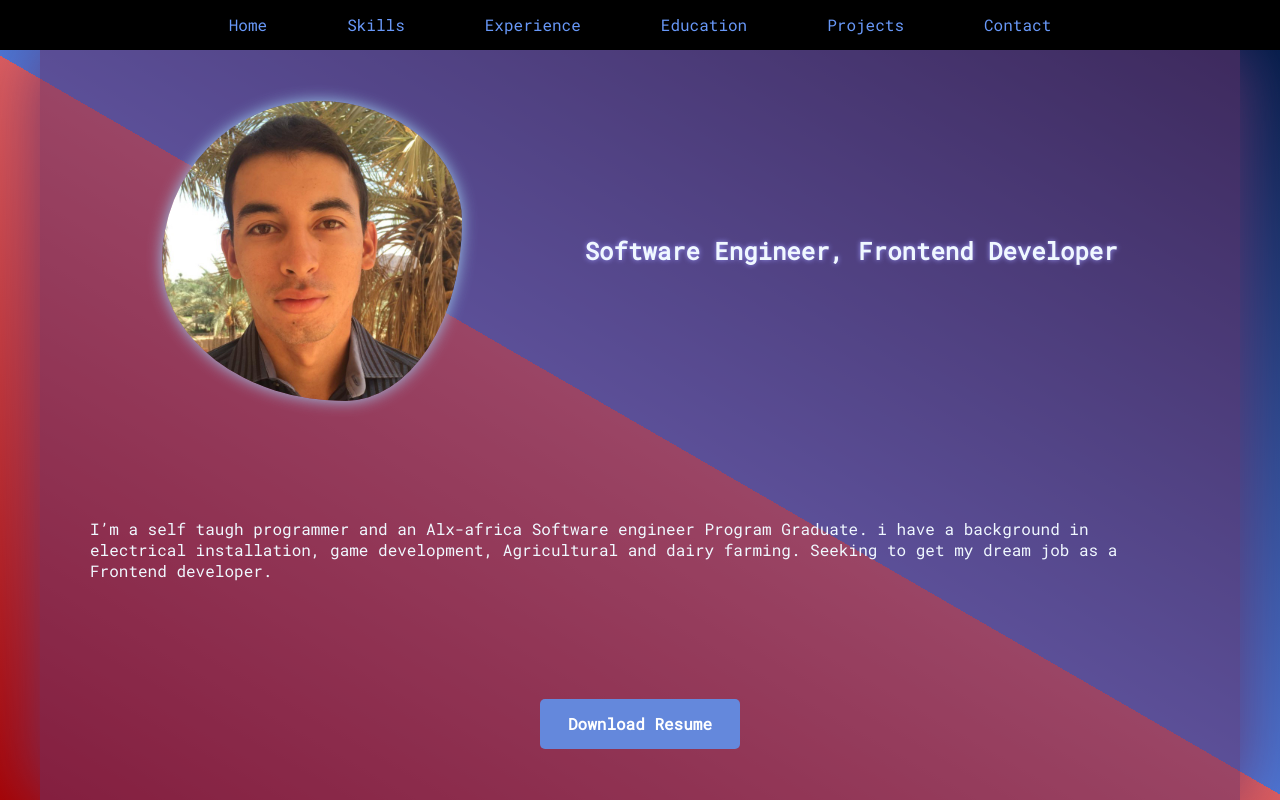
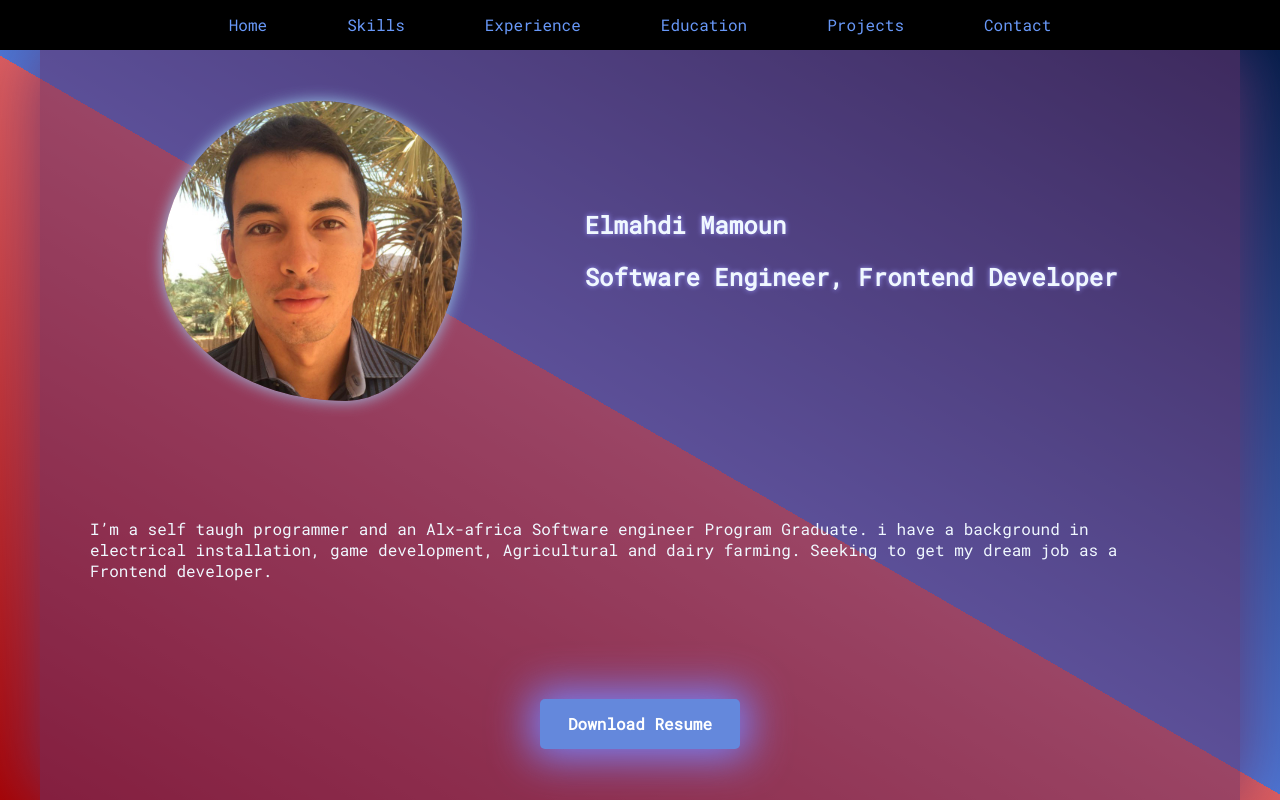
Before and after one commit to Elmahdi1962/portfolio, a React (Create React App) app: page / in a window 1280 px wide. Built offline with nearby package versions, Linux system fonts and the light colour scheme.

Commit message:
update how section

```diff
--- a/src/components/home/Home.tsx
+++ b/src/components/home/Home.tsx
@@ -7,7 +7,10 @@ export default function Home(props: HomeProps) {
     <section id="home" className="home-container">
       <div className="home-wrapper">
         <img src="images/mypic.jpg" alt="my picture" id="profile-picture" />
-        <h1>Software Engineer, Frontend Developer</h1>
+        <div id="info-headers">
+          <h1>Elmahdi Mamoun</h1>
+          <h2>Software Engineer, Frontend Developer</h2>
+        </div>
         <p>
           I’m a self taugh programmer and an Alx-africa Software engineer
           Program Graduate. i have a background in electrical installation, game
--- a/src/components/home/home.css
+++ b/src/components/home/home.css
@@ -24,38 +24,46 @@
 
 #profile-picture {
     width: 300px;
-    border-radius: 61% 39% 60% 40% / 38% 55% 45% 62% ;
+    border-radius: 61% 39% 60% 40% / 38% 55% 45% 62%;
     box-shadow: 0 0 15px #9ecaed;
     animation-name: profile;
     animation-delay: 0ms;
-    animation-timing-function: cubic-bezier(1,1,1,1);
+    animation-timing-function: cubic-bezier(1, 1, 1, 1);
     animation-duration: 4s;
     animation-iteration-count: infinite;
 }
 
+#info-headers>* {
+    width: 100%;
+    color: aliceblue;
+    word-wrap: break-word;
+    word-break: break-word;
+    text-align: left;
+    text-shadow: 0 0 5px #9893f4;
+}
+
+@media screen and (width<750px) {
+    #info-headers>* {
+        text-align: center;
+    }
+}
+
 @keyframes profile {
     0% {
-        border-radius:  61% 39% 60% 40% / 38% 55% 45% 62% ;
+        border-radius: 61% 39% 60% 40% / 38% 55% 45% 62%;
     }
 
     30% {
-        border-radius:  50% 50% 42% 58% / 51% 42% 58% 49% ;
+        border-radius: 50% 50% 42% 58% / 51% 42% 58% 49%;
     }
 
     60% {
-        border-radius: 59% 41% 29% 71% / 62% 34% 66% 38%  ;
+        border-radius: 59% 41% 29% 71% / 62% 34% 66% 38%;
     }
+
     100% {
-        border-radius: 61% 39% 60% 40% / 38% 55% 45% 62%  ;
+        border-radius: 61% 39% 60% 40% / 38% 55% 45% 62%;
     }
-}
-
-.home-wrapper h1 {
-    color: aliceblue;
-    word-wrap: break-word;
-    word-break: break-word;
-    text-align: center;
-    text-shadow: 0 0 5px #9893f4;
 }
 
 .home-wrapper p {
@@ -76,6 +84,23 @@
     color: white;
     font-size: 14;
     font-weight: bold;
+    --glow-clr: rgb(122, 128, 246);
+    box-shadow: 0px 0px 40px 8px var(--glow-clr);
+    animation: btn-glow 3s infinite;
+}
+
+@keyframes btn-glow {
+    0% {
+        box-shadow: 0px 0px 40px 8px var(--glow-clr);
+    }
+
+    50% {
+        box-shadow: 0px 0px 40px 20px var(--glow-clr);
+    }
+
+    100% {
+        box-shadow: 0px 0px 40px 8px var(--glow-clr);
+    }
 }
 
 .download-btn:hover {
```
